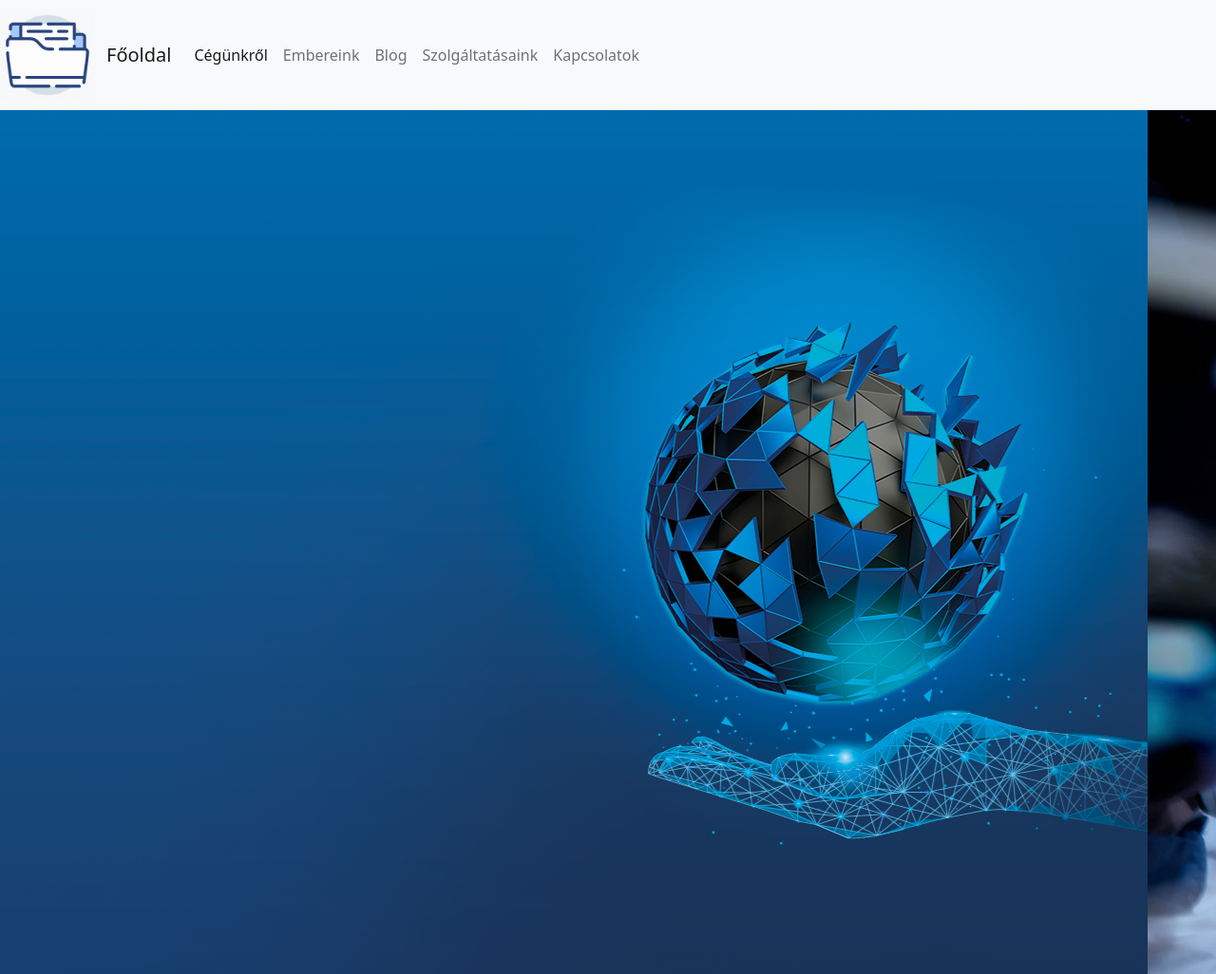
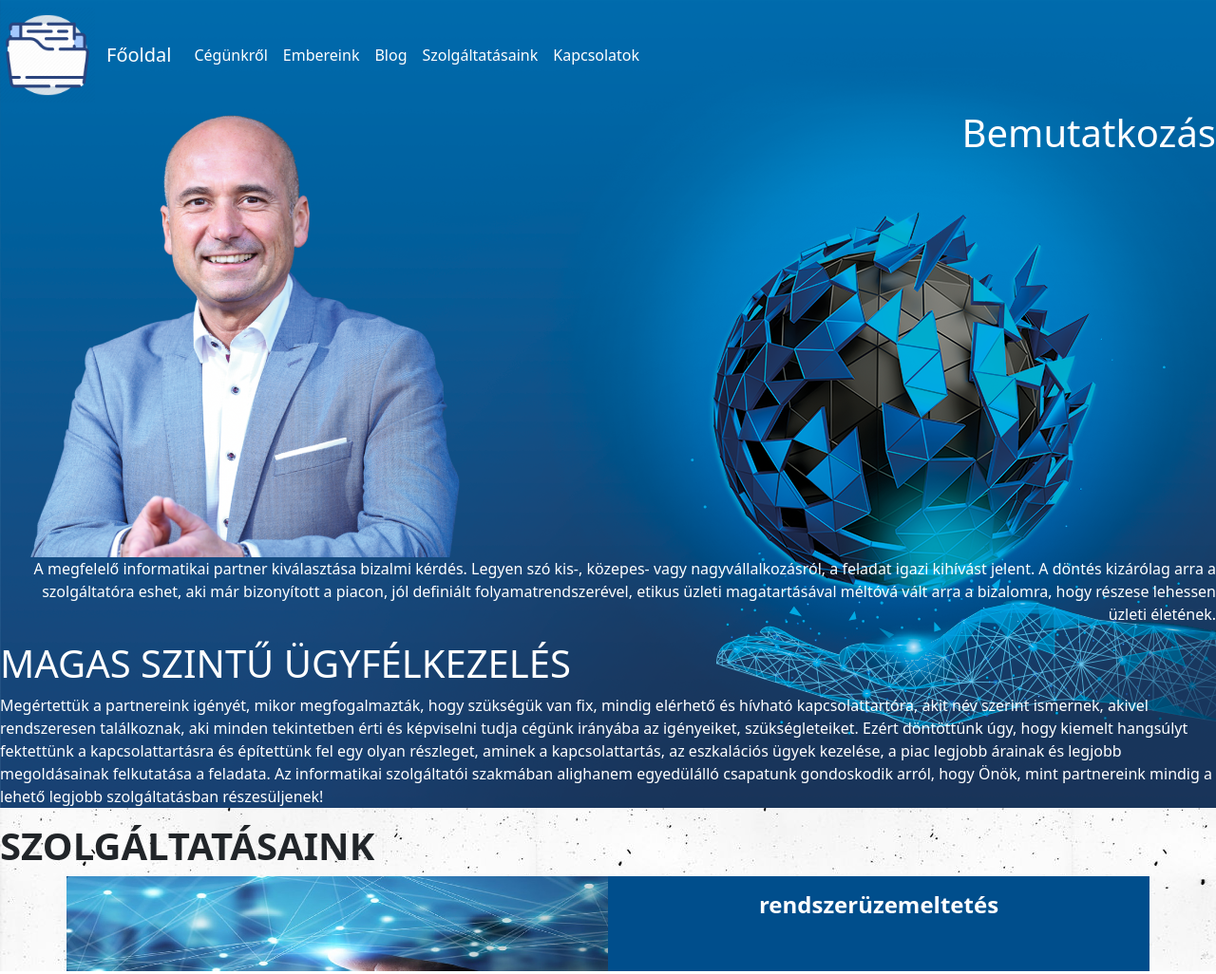
Before and after one commit to kevin16740/IKTproject2, a plain HTML site: page index.html in a window 1280 px wide. Shown: the top 1026 px of the page at 95% size. Drawn offline with nearby package versions, Linux system fonts and the light colour scheme; files whose address does not match are found by name.

Commit message:
nem kész

```diff
--- a/index.html
+++ b/index.html
@@ -12,36 +12,42 @@
 </head>
 <body>
   <div class="container-fluid"></div>
-    <nav class="navbar navbar-expand-lg navbar-light bg-light">
+  <div class="hatter1">
+  <nav class="navbar navbar-expand-lg navbar-light ">
       <img src="kepek/logo.png" alt="" class="logo">
         <div class="container-fluid">
-          <a class="navbar-brand " href="index.html">Főoldal</a>
+          <a class="navbar-brand text-white " href="index.html">Főoldal</a>
           <button class="navbar-toggler" type="button" data-bs-toggle="collapse" data-bs-target="#navbarNav" aria-controls="navbarNav" aria-expanded="false" aria-label="Toggle navigation">
             <span class="navbar-toggler-icon"></span>
           </button>
           <div class="collapse navbar-collapse" id="navbarNav">
             <ul class="navbar-nav">
               <li class="nav-item">
-                <a class="nav-link active" aria-current="page" href="cegunkrol.html">Cégünkről</a>
+                <a class="nav-link active text-white" aria-current="page" href="cegunkrol.html">Cégünkről</a>
               </li>
               <li class="nav-item">
-                <a class="nav-link" href="embereink.html">Embereink</a>
+                <a class="nav-link text-white" href="embereink.html">Embereink</a>
               </li>
               <li class="nav-item">
-                <a class="nav-link" href="blog.html">Blog</a>
+                <a class="nav-link text-white" href="blog.html">Blog</a>
               </li>
               <li class="nav-item">
-                <a class="nav-link" href="szolgáltatásaink.html">Szolgáltatásaink</a>
+                <a class="nav-link text-white" href="szolgáltatásaink.html">Szolgáltatásaink</a>
               </li>
               <li class="nav-item">
-                <a class="nav-link" href="kapcsolatok.html">Kapcsolatok</a>
+                <a class="nav-link text-white" href="kapcsolatok.html">Kapcsolatok</a>
               </li>
             </ul>
           </div>
         </div>
       </nav>
-
-    <div id="carouselExampleSlidesOnly" class="carousel slide" data-bs-ride="carousel">
+      <img src="kepek/Kiralyfalvi_Gabor.png" alt="" class="">
+      <h1 class="text-white float-end">Bemutatkozás</h1>
+      <p class="text-white text-start text-end">A megfelelő informatikai partner kiválasztása bizalmi kérdés. Legyen szó kis-, közepes- vagy nagyvállalkozásról, a feladat igazi kihívást jelent. A döntés kizárólag arra a szolgáltatóra eshet, aki már bizonyított a piacon, jól definiált folyamatrendszerével, etikus üzleti magatartásával méltóvá vált arra a bizalomra, hogy részese lehessen üzleti életének.</p>
+      <h1 class="text-white">MAGAS SZINTŰ ÜGYFÉLKEZELÉS</h1>
+      <p class="text-white text-start">Megértettük a partnereink igényét, mikor megfogalmazták, hogy szükségük van fix, mindig elérhető és hívható kapcsolattartóra, akit név szerint ismernek, akivel rendszeresen találkoznak, aki minden tekintetben érti és képviselni tudja cégünk irányába az igényeiket, szükségleteiket. Ezért döntöttünk úgy, hogy kiemelt hangsúlyt fektettünk a kapcsolattartásra és építettünk fel egy olyan részleget, aminek a kapcsolattartás, az eszkalációs ügyek kezelése, a piac legjobb árainak és legjobb megoldásainak felkutatása a feladata. Az informatikai szolgáltatói szakmában alighanem egyedülálló csapatunk gondoskodik arról, hogy Önök, mint partnereink mindig a lehető legjobb szolgáltatásban részesüljenek!</p>
+    </div>
+    <!-- <div id="carouselExampleSlidesOnly" class="carousel slide" data-bs-ride="carousel">
         <div class="carousel-inner">
           <div class="carousel-item active">
             <img src="kepek/MOD_fooldallogo.png" class="d-block w-80" alt="...">
@@ -53,7 +59,7 @@
             <img src="kepek/fooldallogo3.jpg" class="d-block w-80" alt="...">
           </div>
         </div>
-    </div>
+    </div> -->
 
       <h1 class="fw-bold">SZOLGÁLTATÁSAINK</h1>
 
--- a/style.css
+++ b/style.css
@@ -4,12 +4,12 @@ body{
 .logo{
     width: 100px;
 }
-<<<<<<< HEAD
 .szolghatter{
     background-color: #004e8c;
-=======
-
+}
 iframe {
     width: 600px; height: 450px; border: 0px;
->>>>>>> 70d9e9497c3a833731191ed9075e49b3191fe5f3
 }
+.hatter1{
+    background-image: url("kepek/MOD_fooldallogo.png")
+}
```
Also changed, not shown: kepek/Kiralyfalvi_Gabor.png (added).
